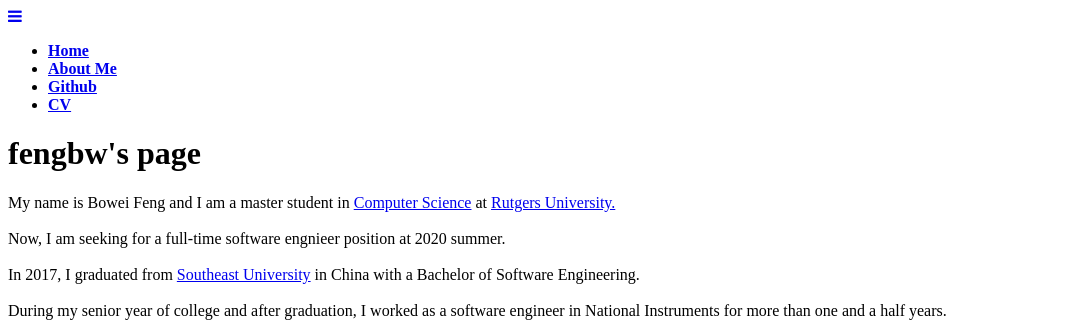
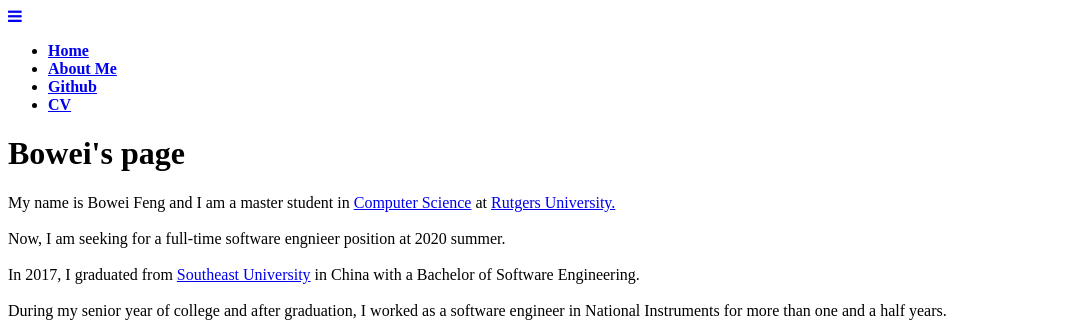
Before and after one commit to fengbw/PersonalPage, a Jekyll site: the page about/index.html, which Jekyll copies as it is, in a window 1280 px wide. Shown: the top 332 px of the page, without its empty margins (0-1068 px from the left). Built offline with Jekyll 4.4.1, drawn with Linux system fonts in a browser that asks for light colours; nearby versions of some CDN libraries; comment, search, counter and statistics services are not loaded; a style sheet for code colours, icons or effects is not loaded.

Commit message:
[modify] title

```diff
--- a/about/index.html
+++ b/about/index.html
@@ -89,7 +89,7 @@
 
 
 
-    <h1 class="post-title">fengbw's page</h1>
+    <h1 class="post-title">Bowei's page</h1>
   </header>
 
   <article class="post-content">
--- a/index.html
+++ b/index.html
@@ -90,7 +90,7 @@
 
 
 
-    <h1 class="post-title">fengbw's page</h1>
+    <h1 class="post-title">Bowei's page</h1>
   </header>
 
   <article class="post-content">
```
